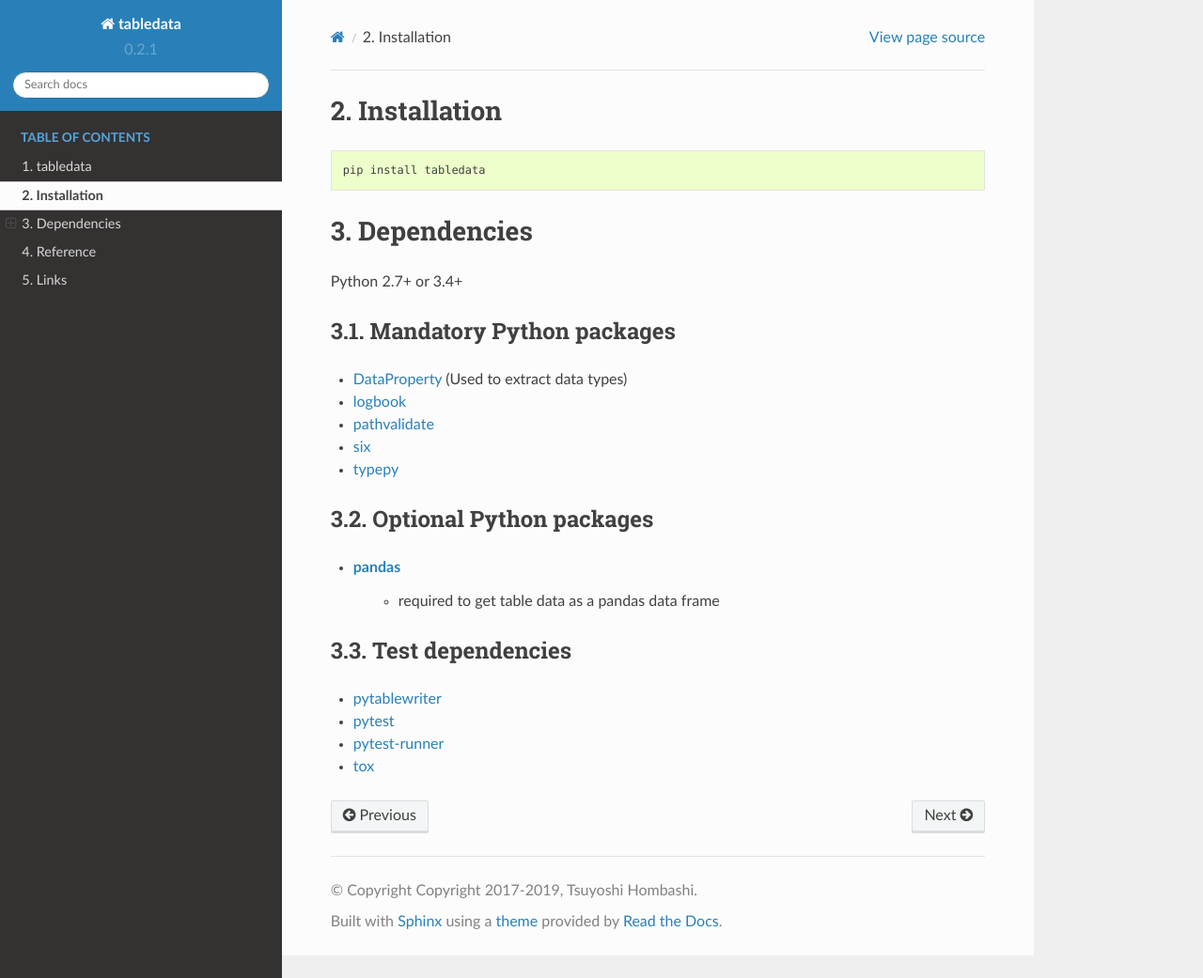
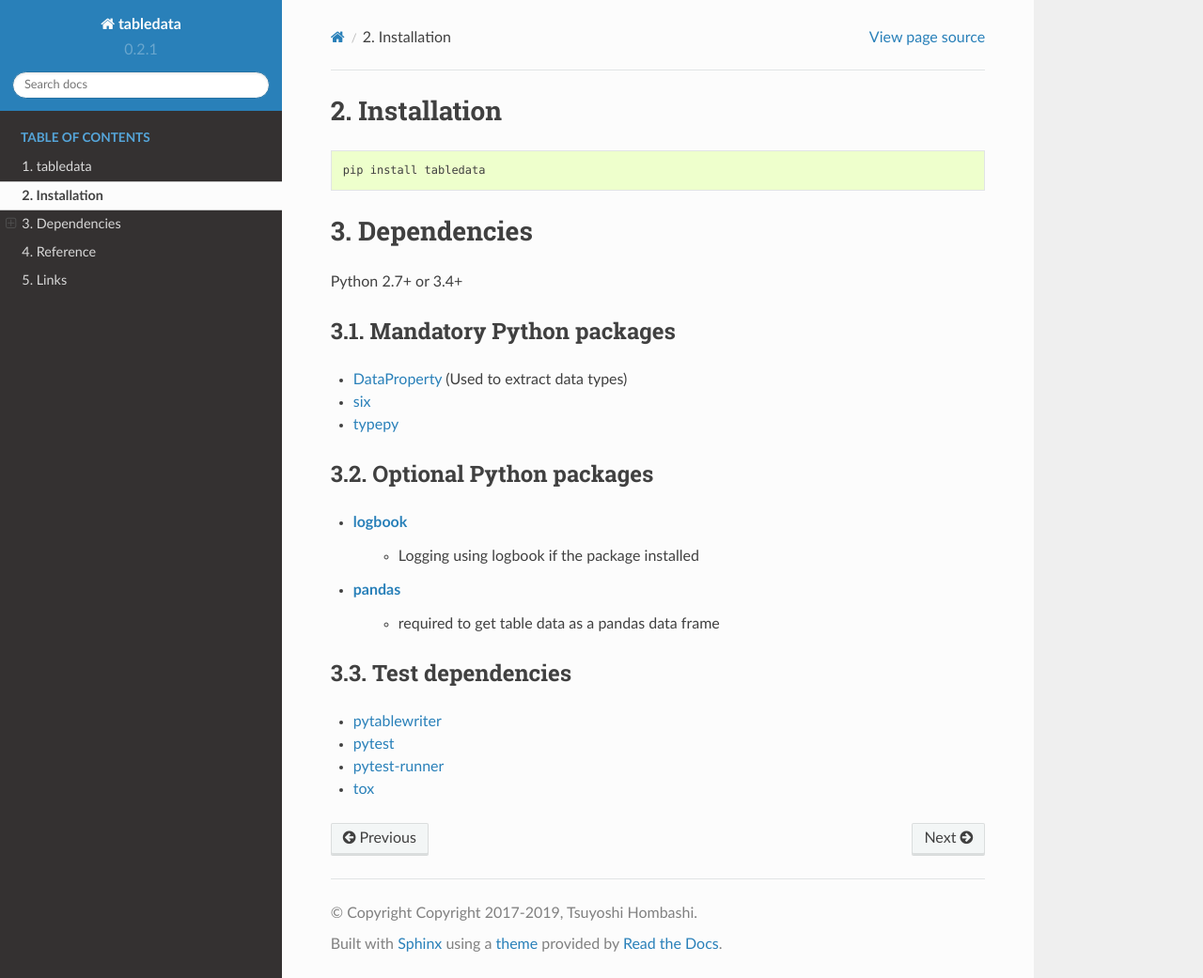
Before and after one commit to thombashi/tabledata, a Sphinx documentation site: the page built from docs/pages/installation.rst, in a window 1280 px wide and 1041 px high. Shown: the whole window at 94% size. Built offline with Sphinx 7.4.7 and the Read the Docs theme 2.0.0, drawn with Linux system fonts in a browser that asks for light colours; pages that are not in the unit, such as notebooks, are missing from menus.

Commit message:
Update docs

```diff
--- a/docs/pages/installation.rst
+++ b/docs/pages/installation.rst
@@ -12,13 +12,13 @@
 Mandatory Python packages
 ----------------------------------
 - `DataProperty <https://github.com/thombashi/DataProperty>`__ (Used to extract data types)
-- `logbook <https://logbook.readthedocs.io/en/stable/>`__
-- `pathvalidate <https://github.com/thombashi/pathvalidate>`__
 - `six <https://pypi.org/project/six/>`__
 - `typepy <https://github.com/thombashi/typepy>`__
 
 Optional Python packages
 ------------------------------------------------
+- `logbook <https://logbook.readthedocs.io/en/stable/>`__
+    - Logging using logbook if the package installed
 - `pandas <https://pandas.pydata.org/>`__
     - required to get table data as a pandas data frame
 
--- a/docs/pages/introduction/summary.txt
+++ b/docs/pages/introduction/summary.txt
@@ -1 +1 @@
-A Python library to represent tabular data for pytablewriter/pytablereader/SimpleSQLite.
+tabledata is a Python library to represent tabular data for pytablewriter/pytablereader/SimpleSQLite.
--- a/docs/pages/links.rst
+++ b/docs/pages/links.rst
@@ -1,6 +1,6 @@
 Links
 =====
-- `pip: A tool for installing Python packages <https://pip.pypa.io/en/stable/>`__
 - `GitHub repository <https://github.com/thombashi/tabledata>`__
 - `Issue tracker <https://github.com/thombashi/tabledata/issues>`__
 - `PyPI <https://pypi.org/project/tabledata>`__
+- `pip: A tool for installing Python packages <https://pip.pypa.io/en/stable/>`__
```
